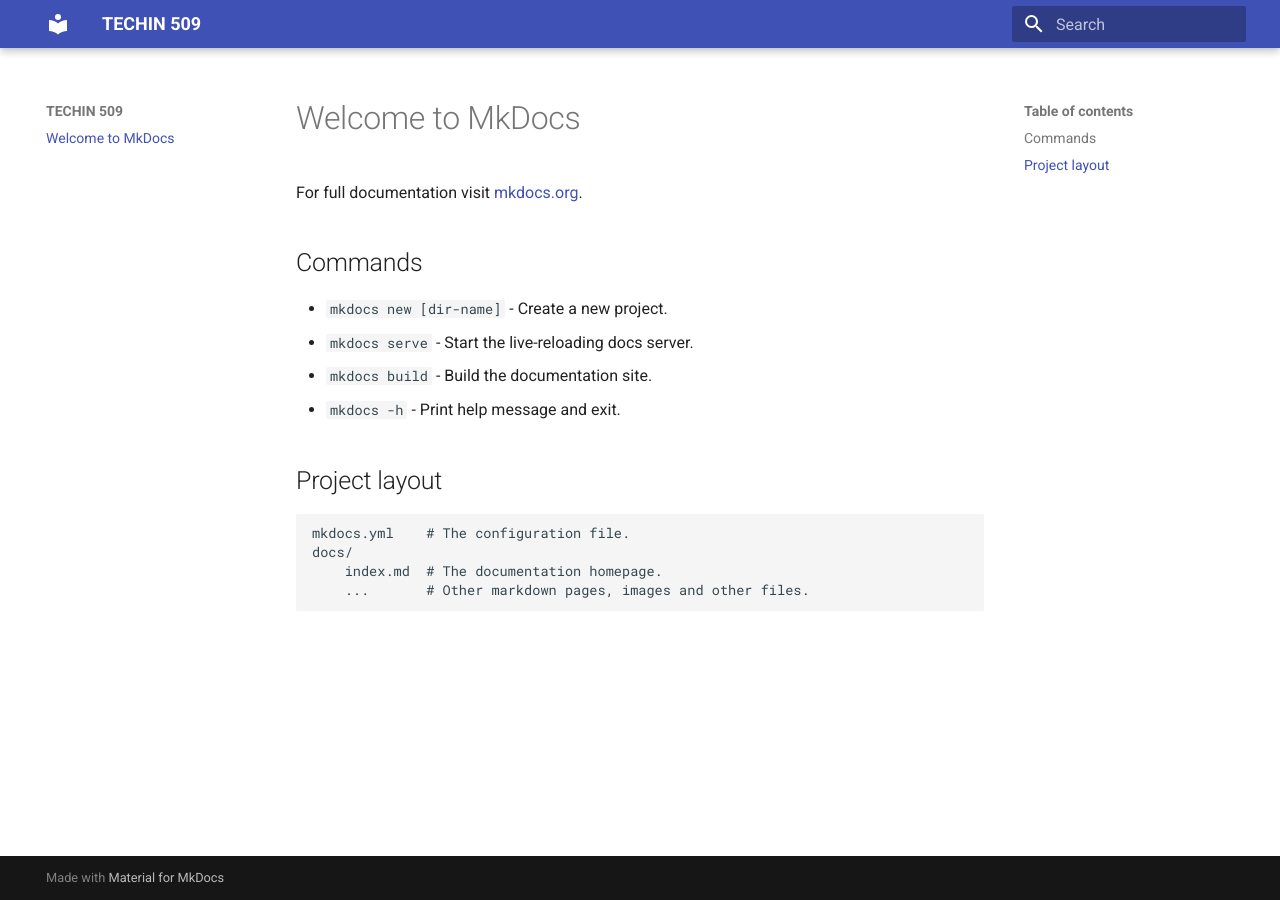
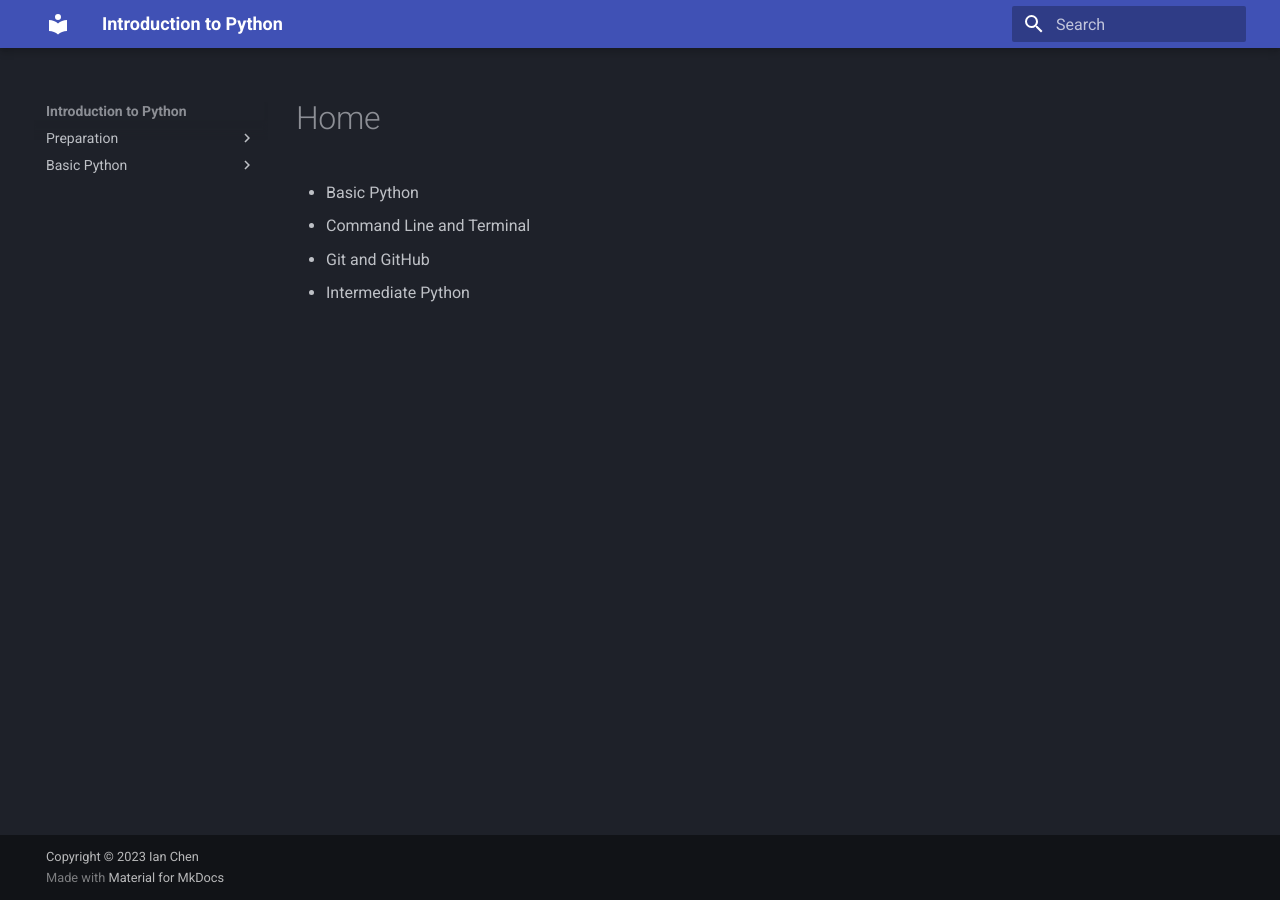
Before and after one commit to ianchen06/intro-to-python, an MkDocs documentation site: the page built from docs/index.md, in a window 1280 px wide. Built offline with MkDocs 1.6.1 and Material for MkDocs 9.7.7, drawn with Linux system fonts in a browser that asks for light colours.

```diff
--- a/docs/index.md
+++ b/docs/index.md
@@ -1,17 +1,4 @@
-# Welcome to MkDocs
-
-For full documentation visit [mkdocs.org](https://www.mkdocs.org).
-
-## Commands
-
-* `mkdocs new [dir-name]` - Create a new project.
-* `mkdocs serve` - Start the live-reloading docs server.
-* `mkdocs build` - Build the documentation site.
-* `mkdocs -h` - Print help message and exit.
-
-## Project layout
-
-    mkdocs.yml    # The configuration file.
-    docs/
-        index.md  # The documentation homepage.
-        ...       # Other markdown pages, images and other files.
+- Basic Python
+- Command Line and Terminal
+- Git and GitHub
+- Intermediate Python
--- a/mkdocs.yml
+++ b/mkdocs.yml
@@ -1,3 +1,30 @@
-site_name: TECHIN 509
+site_name: Introduction to Python
+nav:
+  - 'Preparation':
+    - 'Installation': './preparation/installation.md'
+  - 'Basic Python':
+    - 'Primitives': './basic-python/primitives.md'
+    # - 'Variables': './basic-python/variables.md'
+    # - 'Data Types': './basics/data_types.md'
+    # - 'Operators': './basics/operators.md'
+    # - 'Control Flow': './basics/control_flow.md'
+    # - 'Functions': './basics/functions.md'
+    # - 'Classes': './basics/classes.md'
+    # - 'Modules': './basics/modules.md'
+    # - 'Packages': './basics/packages.md'
+    # - 'Errors': './basics/errors.md'
 theme:
   name: material
+  palette:
+    scheme: slate
+    primary: indigo
+    accent: indigo
+copyright: Copyright &copy; 2023 Ian Chen
+markdown_extensions:
+  - pymdownx.highlight:
+      anchor_linenums: true
+      line_spans: __span
+      pygments_lang_class: true
+  - pymdownx.inlinehilite
+  - pymdownx.snippets
+  - pymdownx.superfences
```
Also changed, not shown: docs/basic-python/primitives.md (added, +75 -0 lines), docs/preparation/installation.md (added, +5 -0 lines), docs/basic-python/control-flow.md (added), docs/basic-python/data-structures.md (added), docs/command-line-and-terminal/command-line.md (added), docs/git-and-github/git.md (added), docs/git-and-github/github.md (added), docs/intermediate-python/clean-code.md (added).
